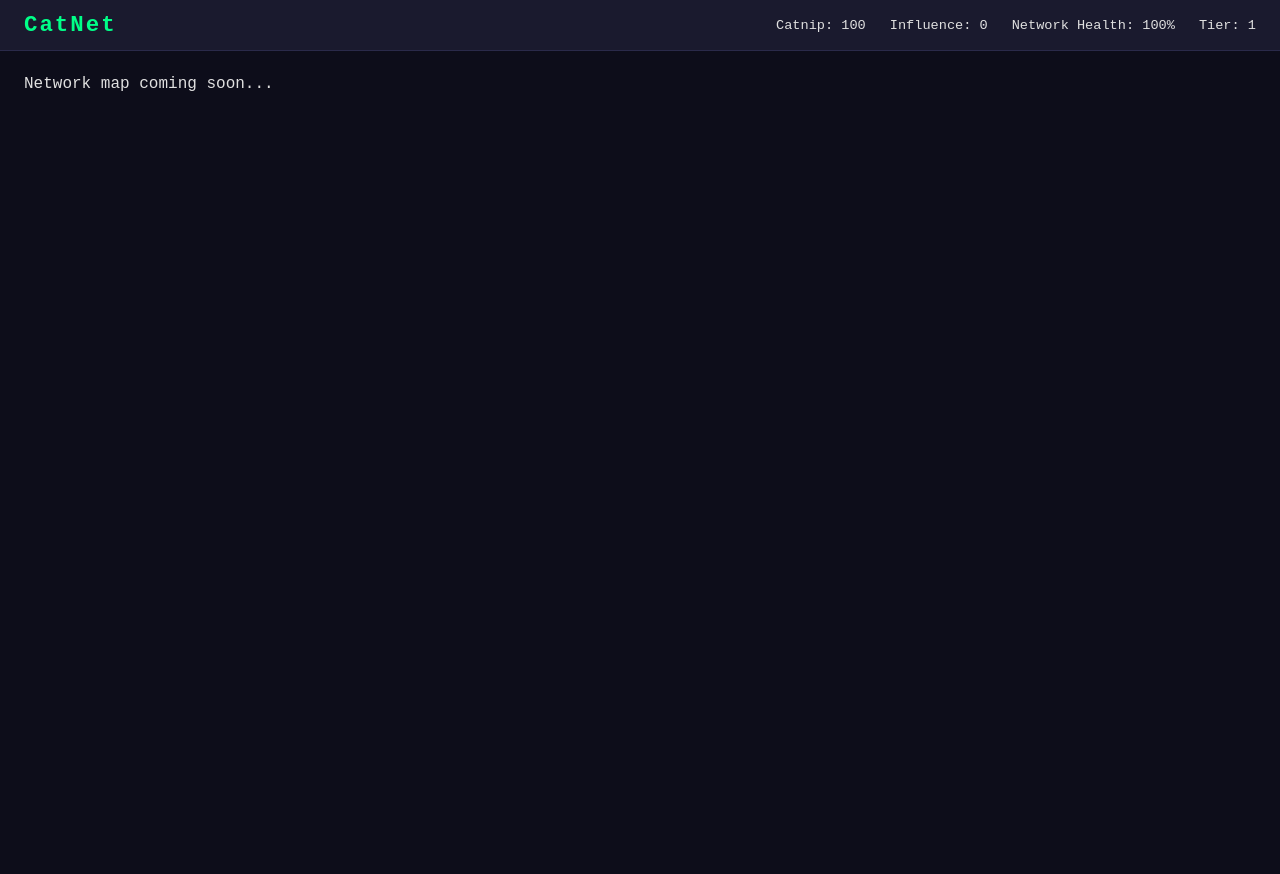
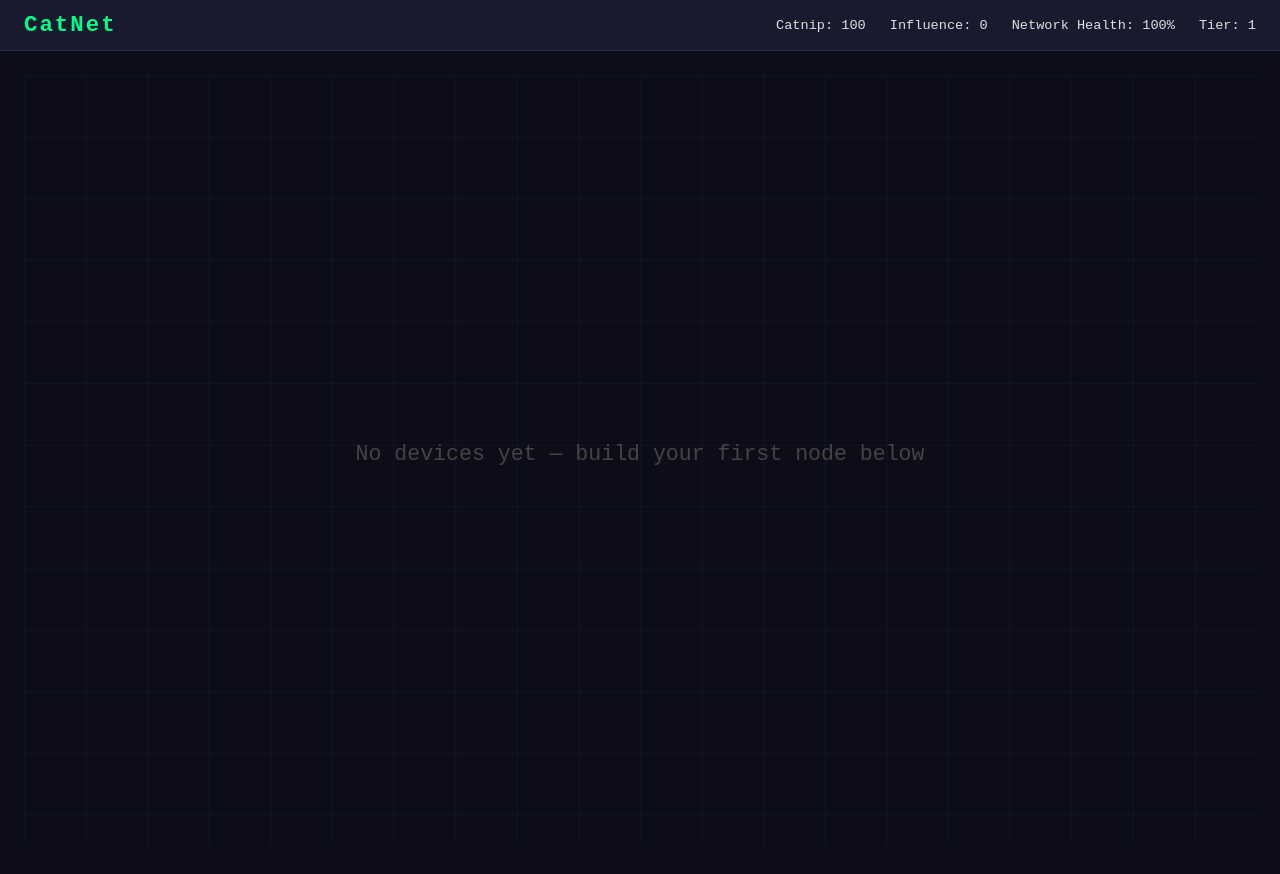
Before and after one commit to clonasee/CatNet, a React (Vite) app: page / in a window 1280 px wide. Before the commit the page ends 800 px from the top, so only its background shows below. Built offline with nearby package versions, Linux system fonts and the light colour scheme.

Commit message:
network map with svg grid and empty state

```diff
--- a/src/App.tsx
+++ b/src/App.tsx
@@ -2,9 +2,15 @@
 // Initializes game state and serves as the top level layout container
 
 import { useGameState } from "./hooks/useGameState";
+import { NetworkMap } from "./components/NetworkMap";
+import type { Device } from "./types";
 
 function App() {
-  const { gameState, updateGameState } = useGameState();
+  const { gameState } = useGameState();
+
+  function handleDeviceClick(device: Device) {
+    console.log("clicked device:", device);
+  }
 
   return (
     <div className="app">
@@ -18,7 +24,10 @@ function App() {
         </div>
       </header>
       <main className="app-main">
-        <p>Network map coming soon...</p>
+        <NetworkMap
+          devices={gameState.devices}
+          onDeviceClick={handleDeviceClick}
+        />
       </main>
     </div>
   );
--- /dev/null
+++ b/src/components/NetworkMap.tsx
@@ -0,0 +1,152 @@
+// SVG-based interactive network map where devices are placed and visualized
+// Handles rendering devices, connections between them, and click interactions
+
+import type { Device } from "../types";
+import { DEVICE_DEFINITIONS } from "../data/devices";
+
+interface NetworkMapProps {
+  devices: Device[];
+  onDeviceClick: (device: Device) => void;
+}
+
+const DEVICE_LABELS: Record<string, string> = {
+  "purrtocol-router": "RTR",
+  "meowdns-server": "DNS",
+  pawwall: "FW",
+  "catnip-cloud": "CLD",
+  "cat5-link": "LNK",
+  "laser-cdn": "CDN",
+};
+
+function getDeviceColor(device: Device): string {
+  if (device.health > 66) return "#00ff88";
+  if (device.health > 33) return "#ffd700";
+  return "#ff4444";
+}
+
+export function NetworkMap({ devices, onDeviceClick }: NetworkMapProps) {
+  return (
+    <div className="network-map-container">
+      <svg
+        className="network-map"
+        viewBox="0 0 800 500"
+        xmlns="http://www.w3.org/2000/svg"
+      >
+        {/* Background grid */}
+        <defs>
+          <pattern
+            id="grid"
+            width="40"
+            height="40"
+            patternUnits="userSpaceOnUse"
+          >
+            <path
+              d="M 40 0 L 0 0 0 40"
+              fill="none"
+              stroke="#1a1a3a"
+              strokeWidth="0.5"
+            />
+          </pattern>
+        </defs>
+        <rect width="800" height="500" fill="url(#grid)" />
+
+        {/* Connection lines between devices */}
+        {devices.map((device, i) =>
+          devices
+            .slice(i + 1)
+            .map((other) => (
+              <line
+                key={`${device.id}-${other.id}`}
+                x1={device.x}
+                y1={device.y}
+                x2={other.x}
+                y2={other.y}
+                stroke="#2a2a4a"
+                strokeWidth="1.5"
+                strokeDasharray="6,4"
+              />
+            )),
+        )}
+
+        {/* Device nodes */}
+        {devices.map((device) => {
+          const color = getDeviceColor(device);
+          const def = DEVICE_DEFINITIONS.find((d) => d.type === device.type);
+          return (
+            <g
+              key={device.id}
+              onClick={() => onDeviceClick(device)}
+              style={{ cursor: "pointer" }}
+            >
+              {/* Glow ring */}
+              <circle
+                cx={device.x}
+                cy={device.y}
+                r={28}
+                fill="none"
+                stroke={color}
+                strokeWidth="1"
+                opacity="0.3"
+              />
+              {/* Device circle */}
+              <circle
+                cx={device.x}
+                cy={device.y}
+                r={22}
+                fill="#16213e"
+                stroke={color}
+                strokeWidth="2"
+              />
+              {/* Incident indicator dot */}
+              {device.incidentId && (
+                <circle
+                  cx={device.x + 16}
+                  cy={device.y - 16}
+                  r={6}
+                  fill="#ff4444"
+                />
+              )}
+              {/* Device type abbreviation */}
+              <text
+                x={device.x}
+                y={device.y + 5}
+                textAnchor="middle"
+                fontSize="11"
+                fontWeight="bold"
+                fill={color}
+                fontFamily="Courier New, monospace"
+              >
+                {DEVICE_LABELS[device.type] ?? "DEV"}
+              </text>
+              {/* Device name label */}
+              <text
+                x={device.x}
+                y={device.y + 42}
+                textAnchor="middle"
+                fontSize="10"
+                fill="#888"
+                fontFamily="Courier New, monospace"
+              >
+                {def?.label ?? device.name}
+              </text>
+            </g>
+          );
+        })}
+
+        {/* Empty state */}
+        {devices.length === 0 && (
+          <text
+            x="400"
+            y="250"
+            textAnchor="middle"
+            fontSize="14"
+            fill="#444"
+            fontFamily="Courier New, monospace"
+          >
+            No devices yet — build your first node below
+          </text>
+        )}
+      </svg>
+    </div>
+  );
+}
```
